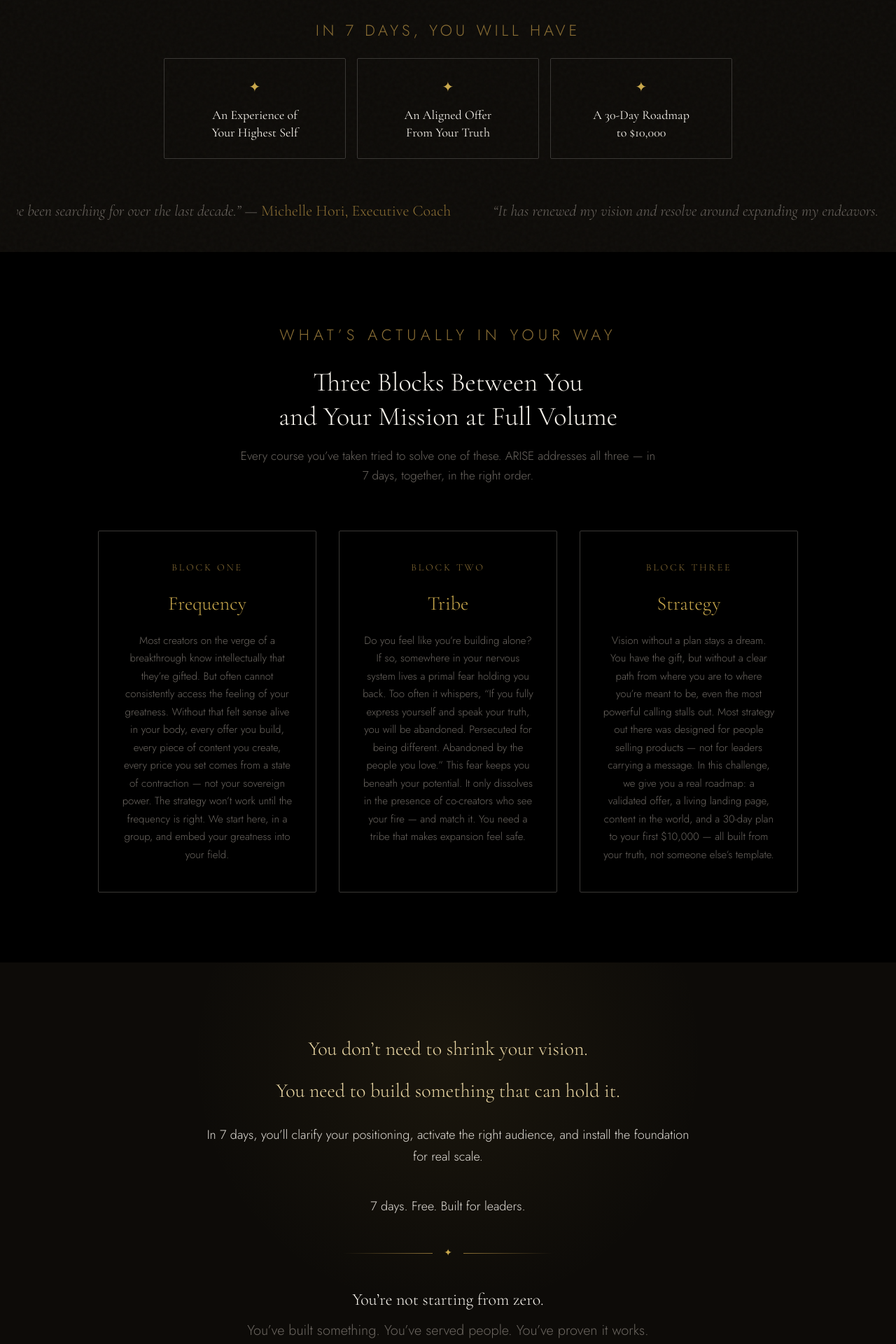
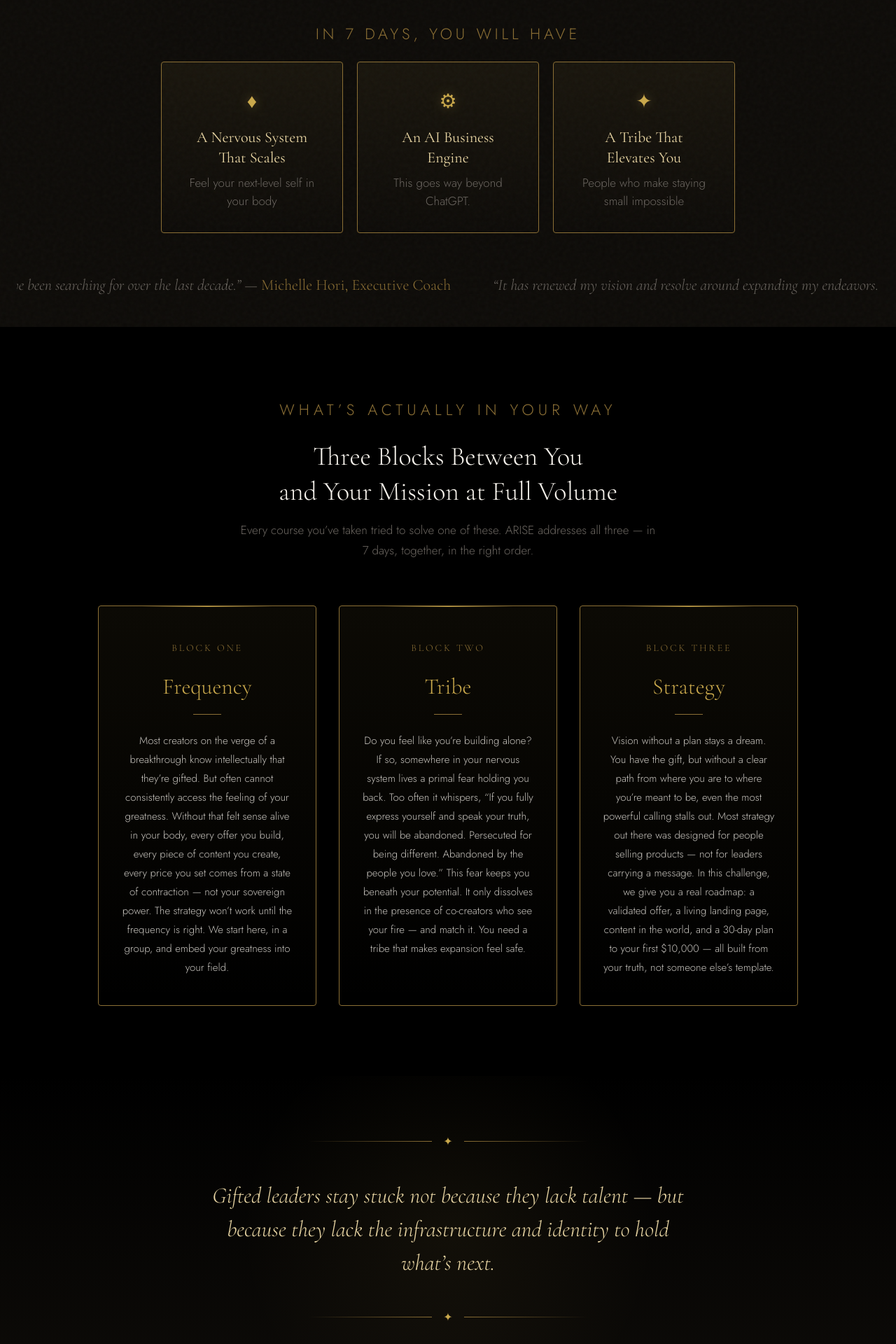
Before and after one commit to jacksonstrong/arise, a Next.js app: page / in a window 1280 px wide. Shown: the part 860-2780 px from the top of the page at 70% size. Built offline with nearby package versions, Linux system fonts and the light colour scheme.

Commit message:
Major copy and UI overhaul: Schwartz-style messaging, new hero headline, section transitions, sticky CTA, upgraded card designs
Co-Authored-By: Claude Opus 4.6 (1M context) <noreply@anthropic.com>

```diff
--- a/src/app/globals.css
+++ b/src/app/globals.css
@@ -96,7 +96,7 @@ body {
   z-index: 0;
 }
 .hero > * { position: relative; z-index: 1; }
-.hero .eyebrow { margin-bottom: 32px; font-size: 11px; }
+.hero .eyebrow { margin-bottom: 32px; font-size: 14px; }
 .hero h1 {
   font-family: var(--font-heading);
   font-weight: 300;
@@ -239,8 +239,8 @@ body {
 }
 
 .problem { background: var(--ink); }
-.problem .content { max-width: 700px; margin: 0 auto; text-align: center; }
-.problem .lines { font-size: 20px; line-height: 2.4; color: var(--ash); }
+.problem .content { max-width: 860px; margin: 0 auto; text-align: center; }
+.problem .lines { font-size: 20px; line-height: 2.4; color: var(--parchment); opacity: 0.85; }
 .problem .lines strong { color: var(--parchment); font-weight: 500; }
 .problem .lines em { color: var(--gold-dark); }
 .problem .bridge {
@@ -272,13 +272,30 @@ body {
 .blocks-grid { display: grid; grid-template-columns: repeat(3, 1fr); gap: 32px; }
 @media (max-width: 768px) { .blocks-grid { grid-template-columns: 1fr; } }
 .block-card {
-  border: 1px solid var(--ash-dark);
-  border-radius: 2px;
-  padding: 40px 32px;
+  border: 1px solid var(--gold-dark);
+  border-radius: 4px;
+  padding: 48px 32px 40px;
   text-align: center;
-  transition: border-color 0.3s;
+  transition: all 0.4s ease;
+  background: linear-gradient(180deg, rgba(201, 168, 76, 0.06) 0%, rgba(201, 168, 76, 0) 100%);
+  position: relative;
+  overflow: hidden;
 }
-.block-card:hover { border-color: var(--gold-dark); }
+.block-card::before {
+  content: '';
+  position: absolute;
+  top: 0;
+  left: 50%;
+  transform: translateX(-50%);
+  width: 60%;
+  height: 1px;
+  background: linear-gradient(90deg, transparent, var(--gold), transparent);
+}
+.block-card:hover {
+  border-color: var(--gold);
+  box-shadow: 0 0 30px rgba(201, 168, 76, 0.12), 0 0 60px rgba(201, 168, 76, 0.04);
+  transform: translateY(-4px);
+}
 .block-card .block-num {
   font-family: var(--font-heading);
   font-size: 14px;
@@ -290,11 +307,21 @@ body {
 .block-card h3 {
   font-family: var(--font-heading);
   font-weight: 300;
-  font-size: 28px;
+  font-size: 32px;
   color: var(--gold);
-  margin-bottom: 16px;
+  margin-bottom: 8px;
+  position: relative;
+  display: inline-block;
 }
-.block-card p { font-size: 15px; color: var(--ash); line-height: 1.7; }
+.block-card h3::after {
+  content: '';
+  display: block;
+  width: 40px;
+  height: 1px;
+  background: var(--gold-dark);
+  margin: 12px auto 16px;
+}
+.block-card p { font-size: 15px; color: var(--parchment); opacity: 0.8; line-height: 1.8; }
 
 .guide { background: linear-gradient(180deg, var(--ink) 0%, #110f0b 100%); }
 .guide-grid { display: grid; grid-template-columns: 1fr 1.2fr; gap: 64px; align-items: start; }
--- a/src/app/page.tsx
+++ b/src/app/page.tsx
@@ -313,40 +313,64 @@ export default function Home() {
           >
             In 7 Days, You Will Have
           </p>
-          <div style={{ display: "flex", justifyContent: "center", gap: 16, flexWrap: "wrap" }}>
+          <div style={{ display: "flex", justifyContent: "center", gap: 20, flexWrap: "wrap" }}>
             {[
-              ["An Experience of", "Your Highest Self"],
-              ["An Aligned Offer", "From Your Truth"],
-              ["A 30-Day Roadmap", "to $10,000"],
-            ].map(([l1, l2], i) => (
+              { icon: "\u2666", title: "A Nervous System", subtitle: "That Scales", desc: "Feel your next-level self in your body" },
+              { icon: "\u2699", title: "An AI Business", subtitle: "Engine", desc: "This goes way beyond ChatGPT." },
+              { icon: "\u2726", title: "A Tribe That", subtitle: "Elevates You", desc: "People who make staying small impossible" },
+            ].map((item, i) => (
               <div
                 key={i}
                 style={{
                   flex: 1,
-                  minWidth: 220,
-                  maxWidth: 260,
-                  border: "1px solid var(--ash-dark)",
-                  borderRadius: 2,
-                  padding: "24px 20px",
+                  minWidth: 240,
+                  maxWidth: 280,
+                  border: "1px solid var(--gold-dark)",
+                  borderRadius: 4,
+                  padding: "32px 24px",
                   textAlign: "center",
-                  transition: "border-color 0.3s",
+                  transition: "all 0.4s ease",
+                  background: "linear-gradient(180deg, rgba(201, 168, 76, 0.06) 0%, rgba(201, 168, 76, 0) 100%)",
+                  position: "relative",
+                  overflow: "hidden",
+                }}
+                onMouseOver={(e) => {
+                  e.currentTarget.style.borderColor = "var(--gold)";
+                  e.currentTarget.style.boxShadow = "0 0 30px rgba(201, 168, 76, 0.15), 0 0 60px rgba(201, 168, 76, 0.05)";
+                  e.currentTarget.style.transform = "translateY(-4px)";
+                }}
+                onMouseOut={(e) => {
+                  e.currentTarget.style.borderColor = "var(--gold-dark)";
+                  e.currentTarget.style.boxShadow = "none";
+                  e.currentTarget.style.transform = "translateY(0)";
                 }}
               >
-                <div style={{ color: "var(--gold)", fontSize: 20, marginBottom: 10 }}>&#10022;</div>
+                <div style={{
+                  color: "var(--gold)",
+                  fontSize: 28,
+                  marginBottom: 14,
+                  filter: "drop-shadow(0 0 8px rgba(201, 168, 76, 0.4))",
+                }}>{item.icon}</div>
                 <p
                   style={{
                     fontFamily: "var(--font-heading)",
-                    fontSize: 18,
+                    fontSize: 22,
                     fontWeight: 400,
-                    color: "var(--parchment)",
-                    lineHeight: 1.4,
-                    margin: 0,
+                    color: "var(--gold-light)",
+                    lineHeight: 1.3,
+                    margin: "0 0 10px",
                   }}
                 >
-                  {l1}
+                  {item.title}
                   <br />
-                  {l2}
+                  {item.subtitle}
                 </p>
+                <p style={{
+                  fontSize: 17,
+                  color: "var(--ash)",
+                  lineHeight: 1.5,
+                  margin: 0,
+                }}>{item.desc}</p>
               </div>
             ))}
           </div>
@@ -428,6 +452,69 @@ export default function Home() {
         </div>
       </section>
 
+      {/* ===== TRANSITION BRIDGE ===== */}
+      <div style={{
+        position: "relative",
+        padding: "80px 24px",
+        background: "linear-gradient(180deg, #000000 0%, var(--ink) 100%)",
+        textAlign: "center",
+        overflow: "hidden",
+      }}>
+        {/* Radial glow */}
+        <div style={{
+          position: "absolute",
+          top: "50%",
+          left: "50%",
+          transform: "translate(-50%, -50%)",
+          width: 600,
+          height: 600,
+          background: "radial-gradient(circle, rgba(201, 168, 76, 0.06) 0%, transparent 70%)",
+          pointerEvents: "none",
+        }} />
+        {/* Gold divider with diamond */}
+        <div style={{
+          display: "flex",
+          alignItems: "center",
+          justifyContent: "center",
+          gap: 16,
+          maxWidth: 400,
+          margin: "0 auto 40px",
+          position: "relative",
+        }}>
+          <div style={{ flex: 1, height: 1, background: "linear-gradient(90deg, transparent, var(--gold-dark))" }} />
+          <div style={{ color: "var(--gold)", fontSize: 16 }}>&#10022;</div>
+          <div style={{ flex: 1, height: 1, background: "linear-gradient(90deg, var(--gold-dark), transparent)" }} />
+        </div>
+        {/* Pull quote */}
+        <p className="fade-in" style={{
+          fontFamily: "var(--font-heading)",
+          fontStyle: "italic",
+          fontSize: "clamp(22px, 3vw, 32px)",
+          fontWeight: 300,
+          color: "var(--gold-light)",
+          maxWidth: 700,
+          margin: "0 auto 40px",
+          lineHeight: 1.5,
+          position: "relative",
+        }}>
+          Gifted leaders stay stuck not because they lack talent &mdash; but because they lack the infrastructure and identity to hold what&rsquo;s next.
+        </p>
+        {/* Bottom gold divider */}
+        <div style={{
+          display: "flex",
+          alignItems: "center",
+          justifyContent: "center",
+          gap: 16,
+          maxWidth: 400,
+          margin: "0 auto",
+          position: "relative",
+        }}>
+          <div style={{ flex: 1, height: 1, background: "linear-gradient(90deg, transparent, var(--gold-dark))" }} />
+          <div style={{ color: "var(--gold)", fontSize: 16 }}>&#10022;</div>
+          <div style={{ flex: 1, height: 1, background: "linear-gradient(90deg, var(--gold-dark), transparent)" }} />
+        </div>
+      </div>
+
       {/* ===== PROBLEM ===== */}
       <section className="problem section-pad fade-in" style={{ position: "relative", overflow: "hidden" }}>
         {/* Background glow */}
@@ -442,47 +529,21 @@ export default function Home() {
           pointerEvents: "none",
         }} />
         <div className="content" style={{ position: "relative" }}>
-          <p className="bridge" style={{ marginTop: 0 }}>You don&rsquo;t need to shrink your vision.</p>
-          <p className="bridge" style={{ marginTop: 0 }}>You need to build something that can hold it.</p>
-          <p className="bridge-sub" style={{ marginTop: 24 }}>
-            In 7 days, you&rsquo;ll clarify your positioning, activate the right audience,
-            and install the foundation for real scale.
-          </p>
-          <p className="bridge-sub" style={{ marginTop: 0, marginBottom: 40 }}>7 days. Free. Built for leaders.</p>
-          {/* Decorative divider */}
-          <div style={{
-            display: "flex",
-            alignItems: "center",
-            justifyContent: "center",
-            gap: 16,
-            margin: "0 auto 36px",
-            maxWidth: 300,
-          }}>
-            <div style={{ flex: 1, height: 1, background: "linear-gradient(90deg, transparent, var(--gold-dark))" }} />
-            <div style={{ color: "var(--gold)", fontSize: 14 }}>&#10022;</div>
-            <div style={{ flex: 1, height: 1, background: "linear-gradient(90deg, var(--gold-dark), transparent)" }} />
-          </div>
           <p style={{
-            fontFamily: "var(--font-heading)",
-            fontSize: 24,
-            fontWeight: 300,
-            color: "var(--parchment)",
+            fontFamily: "var(--font-body)",
+            fontSize: 22,
+            fontWeight: 400,
+            color: "var(--gold-dark)",
             textAlign: "center",
-            lineHeight: 1.6,
-            marginBottom: 8,
-          }}>
-            You&rsquo;re not starting from zero.
-          </p>
-          <p style={{
-            fontSize: 20,
-            color: "var(--ash)",
-            textAlign: "center",
+            lineHeight: 1.4,
+            textTransform: "uppercase",
+            letterSpacing: ".22em",
             marginBottom: 40,
           }}>
-            You&rsquo;ve built something. You&rsquo;ve served people. You&rsquo;ve proven it works.
+            You can feel it &mdash; something massive is trying to come through you
           </p>
           <div className="lines">
-            But you&rsquo;ve hit a ceiling &mdash; and you can feel it.
+            But you&rsquo;ve hit a ceiling &mdash; and you know it.
             <br /><br />
             You&rsquo;ve <em>outgrown</em> the version of yourself that got you here.
             <br />
@@ -490,27 +551,32 @@ export default function Home() {
             <br /><br />
             Your nervous system isn&rsquo;t calibrated for the level you&rsquo;re stepping into.
             <br />
-            Your systems weren&rsquo;t built to scale.
+            Your systems aren&rsquo;t yet built to scale &mdash; so you consciously or subconsciously play small.
             <br />
-            And the people around you &mdash; as much as they love you &mdash;
-            <br />
-            aren&rsquo;t operating where you&rsquo;re going.
+            And most of the people around you &mdash; as much as they love you
+            or doubt you &mdash; cannot get you where you&rsquo;re meant to go.
             <br /><br />
-            So you keep producing. Keep pushing. Keep showing up.
+            So you keep striving. Keep pressing on. Keep showing up doing what <strong>USED TO</strong> work.
+            What <strong>USED TO</strong> feel safe. Being who you <strong>USED TO</strong> be.
             <br />
             But the <strong>growth has plateaued</strong>.
             <br />
+            The money isn&rsquo;t enough.
+            <br />
+            Or if it is, you don&rsquo;t <em>FEEL</em> like it&rsquo;s enough.
+            <br />
             And you know it&rsquo;s not a talent problem.
             <br /><br />
-            It&rsquo;s an <strong>infrastructure</strong> problem.
+            It&rsquo;s an <strong>infrastructure and identity</strong> problem.
             <br /><br />
-            The world needs you operating at full capacity &mdash; <em>now</em>.
+            And here&rsquo;s the kicker &mdash; we all see that the world is being shaken to its core,
+            and your people don&rsquo;t need you &ldquo;someday.&rdquo;
             <br />
-            The people you&rsquo;re meant to serve are waiting.
+            They need you <em>now</em>. Fully operational.
             <br />
-            And every day you stay at this level is a day
-            <br />
-            your mission doesn&rsquo;t reach who it&rsquo;s meant to reach.
+            At a level you haven&rsquo;t given yourself permission to reach yet.
+            <br /><br />
+            <strong>Every day you stay here in the status quo is a day someone who needed your medicine&hellip; didn&rsquo;t find it.</strong>
             <br /><br />
             You don&rsquo;t need more inspiration.
             <br />
@@ -518,66 +584,11 @@ export default function Home() {
             <br />
             You don&rsquo;t need to start over.
             <br /><br />
-            You need:
-          </div>
-
-          <div style={{
-            display: "flex",
-            justifyContent: "center",
-            gap: 24,
-            margin: "32px auto",
-            maxWidth: 680,
-            flexWrap: "wrap",
-          }}>
-            {["Clear Positioning", "A Defined Audience", "Scalable Systems"].map((item, i) => (
-              <div key={i} style={{
-                border: "1px solid var(--gold-dark)",
-                borderRadius: 2,
-                padding: "16px 28px",
-                background: "rgba(201, 168, 76, 0.04)",
-                flex: 1,
-                minWidth: 180,
-                textAlign: "center",
-              }}>
-                <p style={{
-                  fontFamily: "var(--font-heading)",
-                  fontSize: 18,
-                  fontWeight: 400,
-                  color: "var(--gold)",
-                  margin: 0,
-                }}>{item}</p>
-              </div>
-            ))}
-          </div>
-
-          <div className="lines">
-            Because right now?
-            <br /><br />
-            Your business depends on you too much.
+            <strong>You need to feel your next-level self in your body.</strong>
             <br />
-            Your message isn&rsquo;t landing as powerfully as it should.
+            <strong>You need to know WTF to do with AI before you get left in the dust or burnout trying to hold 1,000 things solo.</strong>
             <br />
-            And your growth is slower than your vision.
-            <br /><br />
-            And that gap? It&rsquo;s costing you:
-          </div>
-
-          <div style={{
-            display: "flex",
-            justifyContent: "center",
-            gap: 40,
-            margin: "32px auto 48px",
-          }}>
-            {["Momentum", "Income", "Impact"].map((item, i) => (
-              <p key={i} style={{
-                fontFamily: "var(--font-heading)",
-                fontSize: 24,
-                fontWeight: 300,
-                color: i === 2 ? "var(--gold)" : "var(--parchment)",
-                margin: 0,
-                letterSpacing: ".05em",
-              }}>{item}.</p>
-            ))}
+            <strong>You need to surround yourself with people who make your subconscious feel safe to shine so that staying small is impossible.</strong>
           </div>
 
           <div className="gold-divider" />
```
